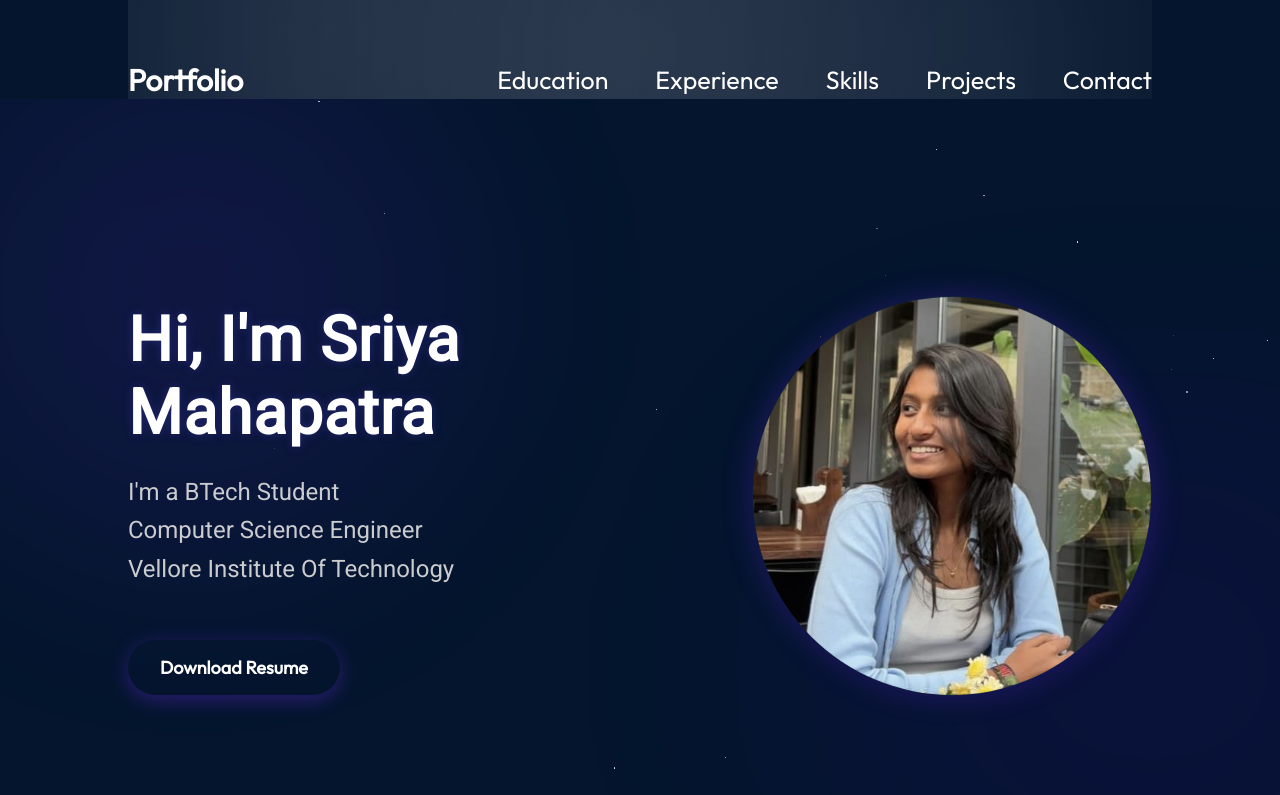
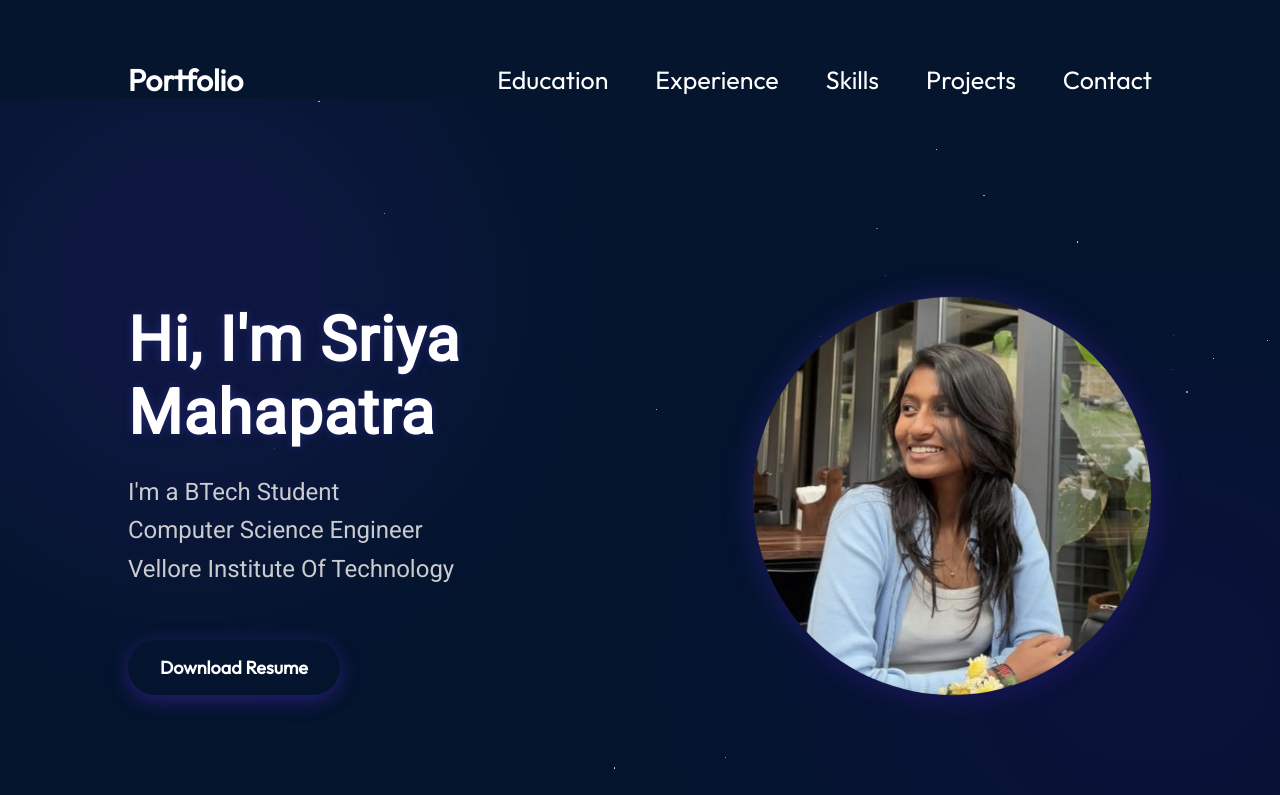
Before and after one commit to sriyamahapatra/Portfolio, a React (Vite) app in the folder portfolio/: page / in a window 1280 px wide. Shown: the top 795 px of the page. Built offline with nearby package versions, Linux system fonts and the light colour scheme.

Commit message:
Update Navbar.module.css

```diff
--- a/portfolio/src/components/Navbar/Navbar.module.css
+++ b/portfolio/src/components/Navbar/Navbar.module.css
@@ -8,19 +8,6 @@
   padding-top: 61px;
   z-index: 2;
   margin: 0 10%;
-}
-.navbar::before {
-  content: "";
-  position: absolute;
-  top: 0;
-  left: 0;
-  width: 100%;
-  height: 100%;
-  background: radial-gradient(circle at 20% 30%, rgba(255, 255, 255, 0.1), transparent),
-              radial-gradient(circle at 80% 70%, rgba(255, 255, 255, 0.05), transparent),
-              radial-gradient(circle at 50% 50%, rgba(255, 255, 255, 0.08), transparent);
-  z-index: -1;
-  animation: twinkle 10s infinite ease-in-out;
 }
 
 .title {
@@ -50,27 +37,7 @@
   color: var(--color-text);
   text-decoration: none;
 }
-@keyframes twinkle {
-  0%, 100% {
-    opacity: 0.8;
-  }
-  50% {
-    opacity: 1;
-  }
-}
-body::after {
-  content: "";
-  position: fixed;
-  top: 0;
-  left: 0;
-  width: 100%;
-  height: 100%;
-  background-image: radial-gradient( transparent 0.5px);
-  background-size: 2px 2px;
-  opacity: 0.05;
-  pointer-events: none;
-  z-index: 0;
-}
+
 
 
 @media screen and (max-width: 830px) {
```
